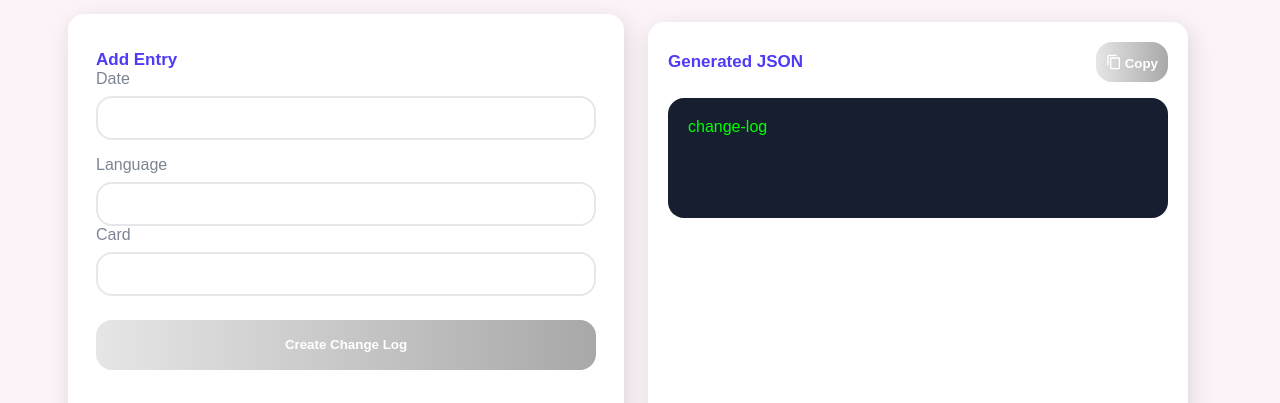
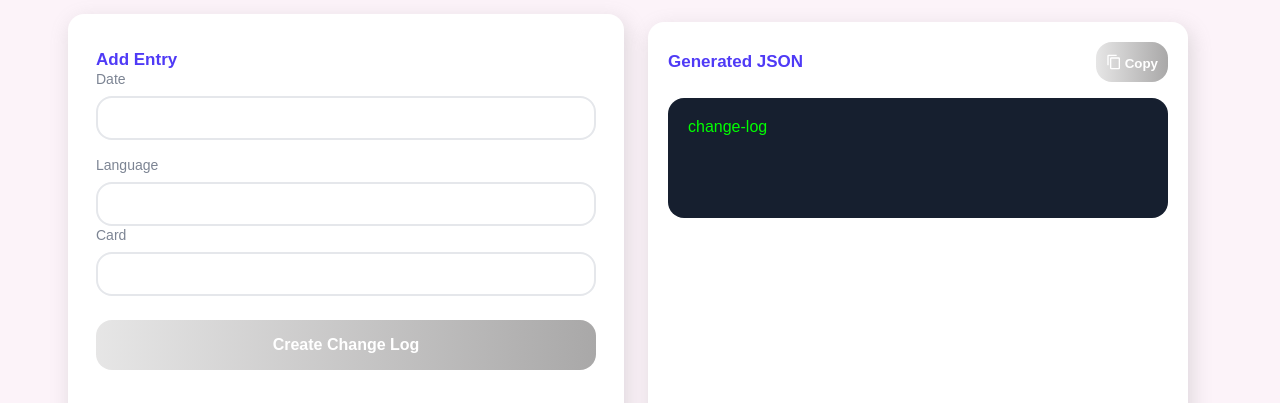
Before and after one commit to Mehrnaz-Khorrami/changelog-automate-UI, a React (Vite) app: page / in a window 1280 px wide. Shown: the part 276-679 px from the top of the page. Built offline with nearby package versions, Linux system fonts and the light colour scheme.

Commit message:
feat: new font sizes

```diff
--- a/src/styles/typography.css
+++ b/src/styles/typography.css
@@ -1,3 +1,11 @@
+.fs-14 {
+    font-size: 14px;
+}
+
+.fs-16 {
+    font-size: 16px;
+}
+
 .fs-17 {
     font-size: 17px;
 }
```
